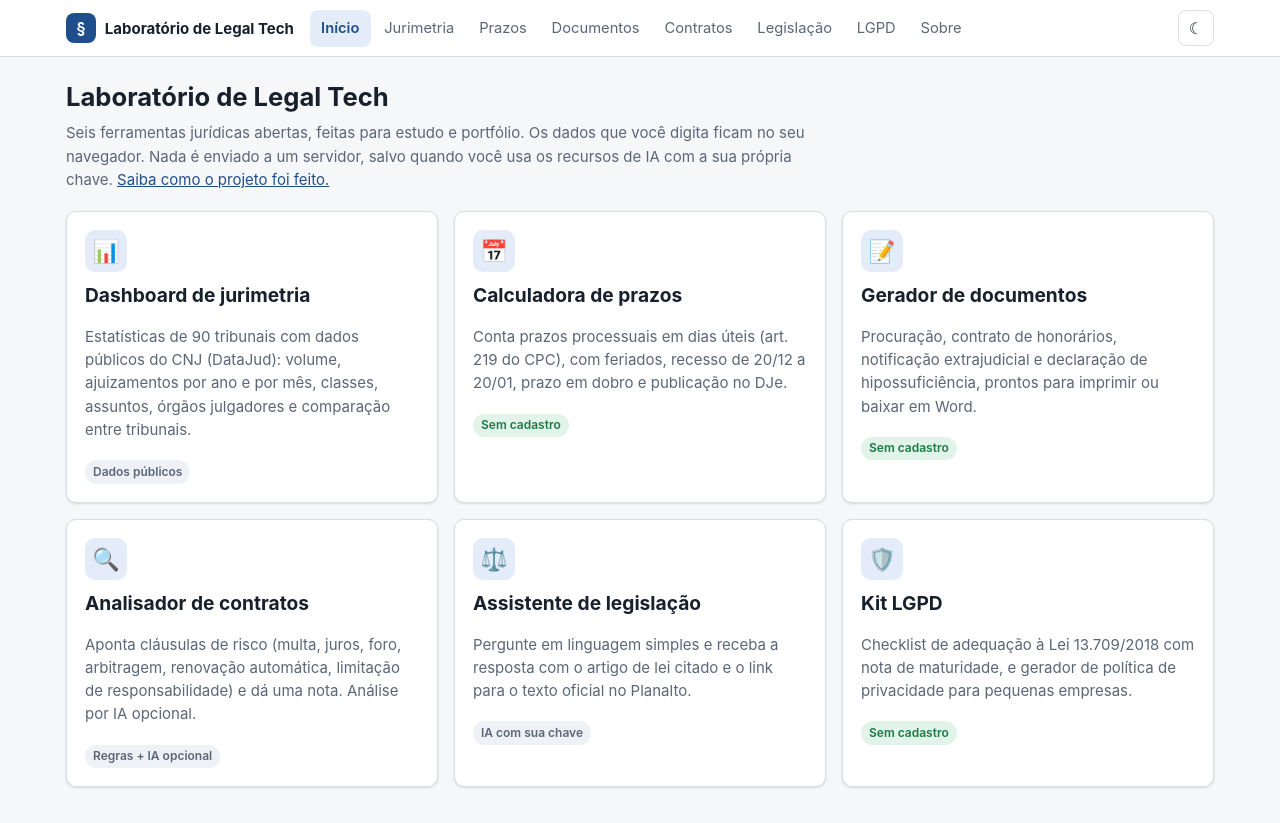
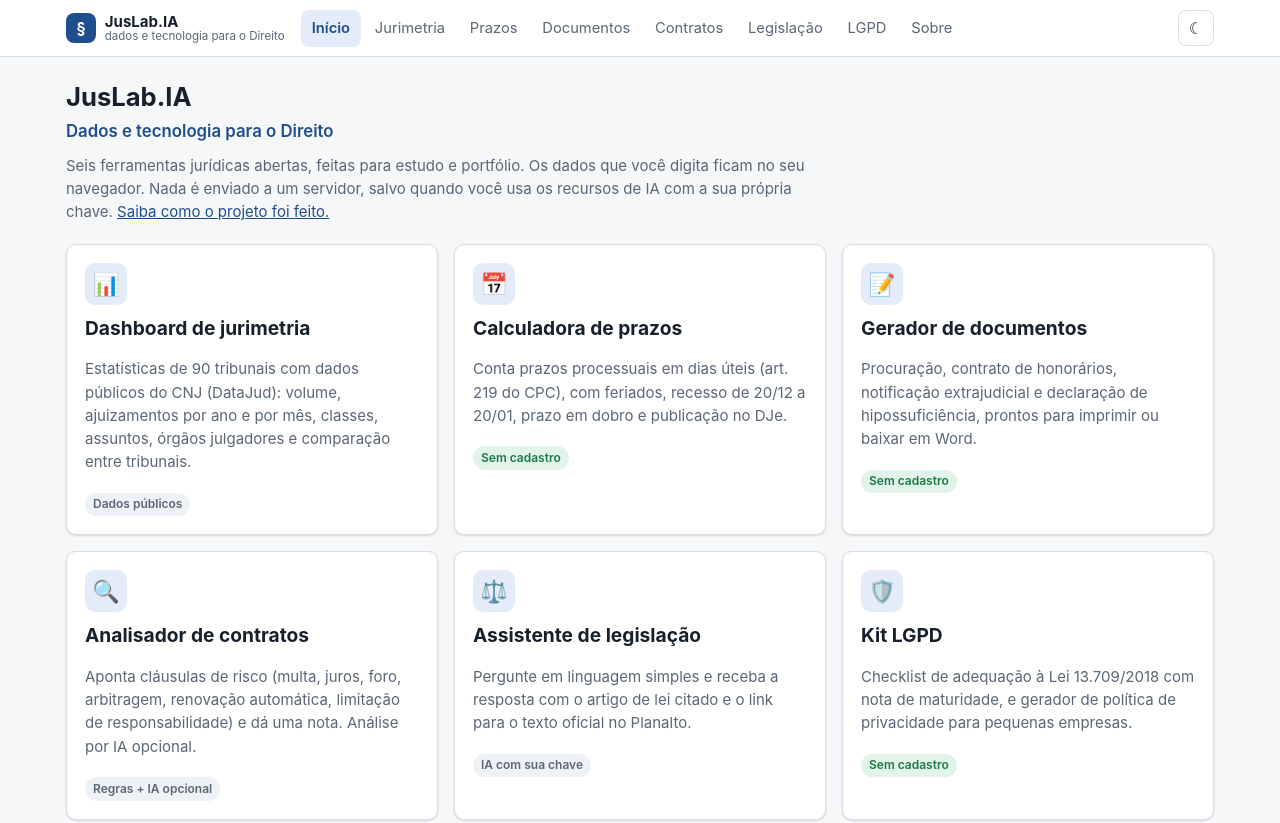
Before and after one commit to LangCasagrande/dashboard-jurimetria, a plain HTML site: page index.html in a window 1280 px wide. Shown: the top 823 px of the page. Drawn offline with Linux system fonts and the light colour scheme.

Commit message:
Renomeia o site para JusLab.IA
Nome novo com o subtítulo "dados e tecnologia para o Direito" no
cabeçalho, na página inicial, nos títulos e prévias de compartilhamento
(og.png refeita), no README, na página Sobre e no PRODID do .ics.
No celular, o botão de tema volta para a direita do cabeçalho.

Co-Authored-By: Claude Opus 5.5 <noreply@anthropic.com>
Claude-Session: https://claude.ai/code/session_01G249qRGpUaRkBSdfc1K5pR

```diff
--- a/assets/css/style.css
+++ b/assets/css/style.css
@@ -1,4 +1,4 @@
-/* Laboratório de Legal Tech — estilos compartilhados */
+/* JusLab.IA — estilos compartilhados */
 :root {
   --bg: #f6f7f9;
   --surface: #ffffff;
@@ -53,12 +53,16 @@ code { font-family: var(--mono); font-size: .9em; background: var(--surface-2);
 .topbar { position: sticky; top: 0; z-index: 10; background: var(--surface); border-bottom: 1px solid var(--border); }
 .topbar-inner { max-width: 1180px; margin: 0 auto; display: flex; align-items: center; gap: 1rem; padding: .6rem 16px; }
 .brand { display: flex; align-items: center; gap: .55rem; font-weight: 700; color: var(--text); text-decoration: none; white-space: nowrap; }
+.brand-text { display: flex; flex-direction: column; line-height: 1.15; }
+.brand-text small { font-weight: 400; font-size: .72rem; color: var(--muted); }
+.tagline { font-size: 1.05rem; color: var(--primary) !important; font-weight: 600; margin: -.2rem 0 .6rem; }
 .brand-mark { width: 30px; height: 30px; border-radius: 8px; background: var(--primary); color: var(--primary-ink); display: grid; place-items: center; font-size: 16px; }
 .nav { display: flex; gap: .15rem; flex: 1; overflow-x: auto; scrollbar-width: none; }
 .nav::-webkit-scrollbar { display: none; }
 .nav a { padding: .45rem .7rem; border-radius: 8px; color: var(--muted); text-decoration: none; white-space: nowrap; font-size: .92rem; }
 .nav a:hover { background: var(--surface-2); color: var(--text); }
 .nav a[aria-current="page"] { background: var(--primary-soft); color: var(--primary); font-weight: 600; }
+.topbar-inner > .icon-btn { margin-left: auto; }
 .icon-btn { border: 1px solid var(--border); background: var(--surface); color: var(--text); border-radius: 8px; width: 36px; height: 36px; cursor: pointer; font-size: 16px; flex: none; }
 @media (max-width: 760px) {
   .topbar-inner { flex-wrap: wrap; }
--- a/assets/js/common.js
+++ b/assets/js/common.js
@@ -1,4 +1,4 @@
-// Laboratório de Legal Tech — cabeçalho, tema e utilitários compartilhados.
+// JusLab.IA — cabeçalho, tema e utilitários compartilhados.
 (function () {
   const base = document.body.dataset.base || './';
   const page = document.body.dataset.page || 'inicio';
@@ -39,7 +39,7 @@
     <div class="topbar-inner">
       <a class="brand" href="${base}">
         <span class="brand-mark" aria-hidden="true">§</span>
-        <span class="brand-text">Laboratório de Legal Tech</span>
+        <span class="brand-text">JusLab.IA<small>dados e tecnologia para o Direito</small></span>
       </a>
       <nav class="nav" aria-label="Ferramentas">
         ${TOOLS.map(t => `<a href="${base}${t.href}"${t.id === page ? ' aria-current="page"' : ''}>${t.label}</a>`).join('')}
--- a/index.html
+++ b/index.html
@@ -3,19 +3,19 @@
 <head>
   <meta charset="utf-8">
   <meta name="viewport" content="width=device-width, initial-scale=1">
-  <title>Laboratório de Legal Tech</title>
+  <title>JusLab.IA · Dados e tecnologia para o Direito</title>
   <meta name="description" content="Ferramentas jurídicas abertas: jurimetria com dados do CNJ, calculadora de prazos do CPC, gerador de documentos, analisador de contratos, assistente de legislação e kit LGPD.">
   <link rel="canonical" href="https://langcasagrande.github.io/dashboard-jurimetria/">
   <meta property="og:type" content="website">
   <meta property="og:locale" content="pt_BR">
-  <meta property="og:site_name" content="Laboratório de Legal Tech">
-  <meta property="og:title" content="Laboratório de Legal Tech">
+  <meta property="og:site_name" content="JusLab.IA">
+  <meta property="og:title" content="JusLab.IA · Dados e tecnologia para o Direito">
   <meta property="og:description" content="Ferramentas jurídicas abertas: jurimetria com dados do CNJ, calculadora de prazos do CPC, gerador de documentos, analisador de contratos, assistente de legislação e kit LGPD.">
   <meta property="og:url" content="https://langcasagrande.github.io/dashboard-jurimetria/">
   <meta property="og:image" content="https://langcasagrande.github.io/dashboard-jurimetria/assets/og.png">
   <meta property="og:image:width" content="1200">
   <meta property="og:image:height" content="630">
-  <meta property="og:image:alt" content="Laboratório de Legal Tech: jurimetria com dados públicos do CNJ">
+  <meta property="og:image:alt" content="JusLab.IA: jurimetria com dados públicos do CNJ">
   <meta name="twitter:card" content="summary_large_image">
   <script>try{const t=localStorage.getItem('tema');if(t)document.documentElement.dataset.theme=t}catch(e){}</script>
   <link rel="stylesheet" href="assets/css/style.css">
@@ -23,7 +23,8 @@
 <body data-base="./" data-page="inicio">
   <main>
     <section class="page-head">
-      <h1>Laboratório de Legal Tech</h1>
+      <h1>JusLab.IA</h1>
+      <p class="tagline">Dados e tecnologia para o Direito</p>
       <p>Seis ferramentas jurídicas abertas, feitas para estudo e portfólio. Os dados que você digita ficam no seu navegador. Nada é enviado a um servidor, salvo quando você usa os recursos de IA com a sua própria chave. <a href="sobre/">Saiba como o projeto foi feito.</a></p>
     </section>
 
--- a/prazos/prazos.js
+++ b/prazos/prazos.js
@@ -114,7 +114,7 @@
     const stamp = new Date().toISOString().replace(/[-:]/g, '').replace(/\.\d+Z$/, 'Z');
     const titulo = `Vencimento: ${ato.dias ? ato.nome : 'prazo processual'}`;
     const ics = [
-      'BEGIN:VCALENDAR', 'VERSION:2.0', 'PRODID:-//Laboratorio de Legal Tech//Prazos//PT-BR', 'BEGIN:VEVENT',
+      'BEGIN:VCALENDAR', 'VERSION:2.0', 'PRODID:-//JusLab.IA//Prazos//PT-BR', 'BEGIN:VEVENT',
       `UID:${ymd(r.vencimento)}-${Math.random().toString(36).slice(2)}@legaltech`, `DTSTAMP:${stamp}`,
       `DTSTART;VALUE=DATE:${ymd(r.vencimento)}`, `DTEND;VALUE=DATE:${ymd(fim)}`,
       `SUMMARY:${titulo}`, `DESCRIPTION:Prazo de ${r.total} dias. Início da contagem: ${LT.fmtDate(r.inicio)}.`,
```
Also changed, not shown: contratos/index.html (+3 -3 lines), documentos/index.html (+3 -3 lines), jurimetria/index.html (+3 -3 lines), legislacao/index.html (+3 -3 lines), lgpd/index.html (+3 -3 lines), prazos/index.html (+3 -3 lines), sobre/index.html (+6 -6 lines), assets/og.png, 2 other files.
